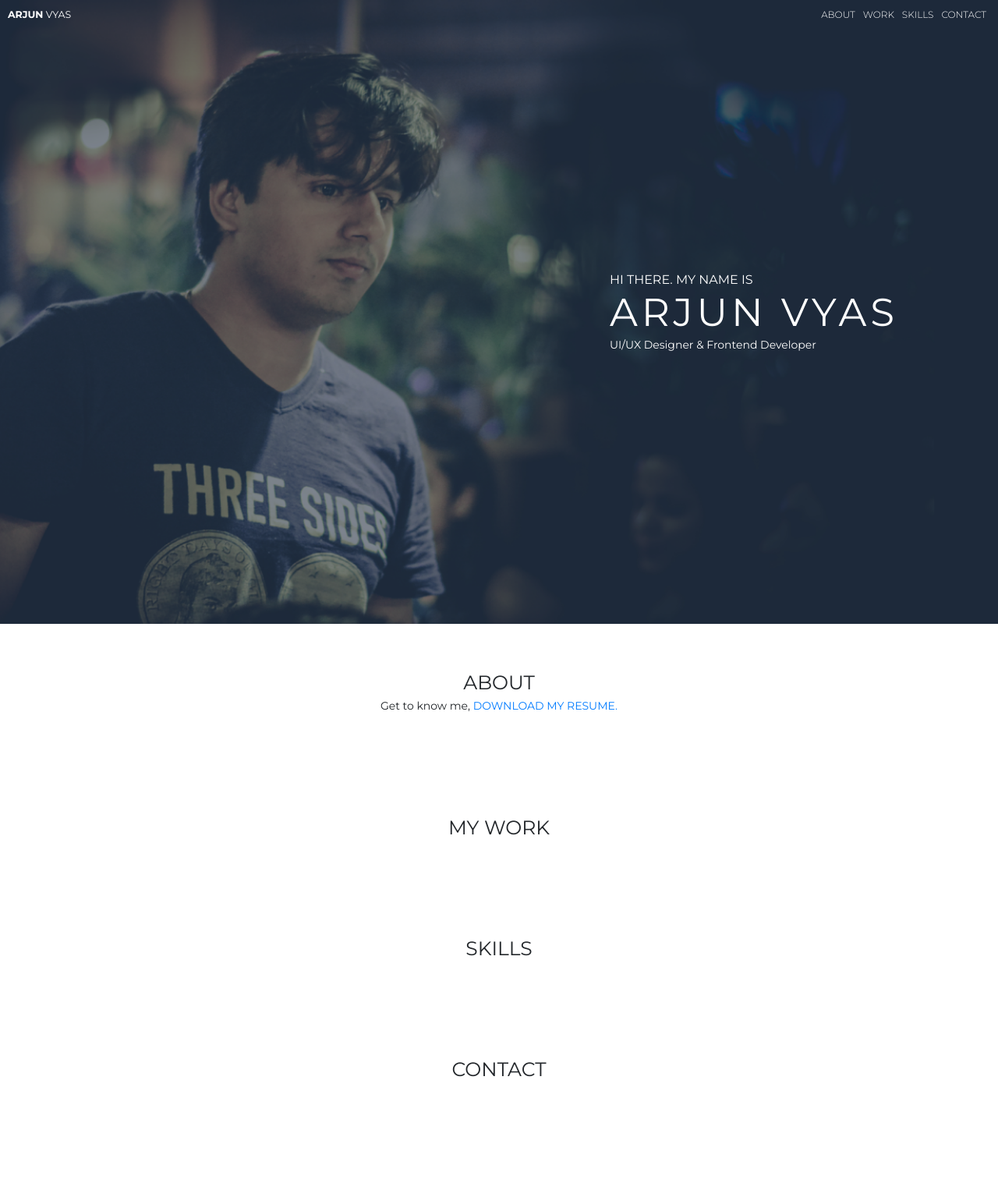
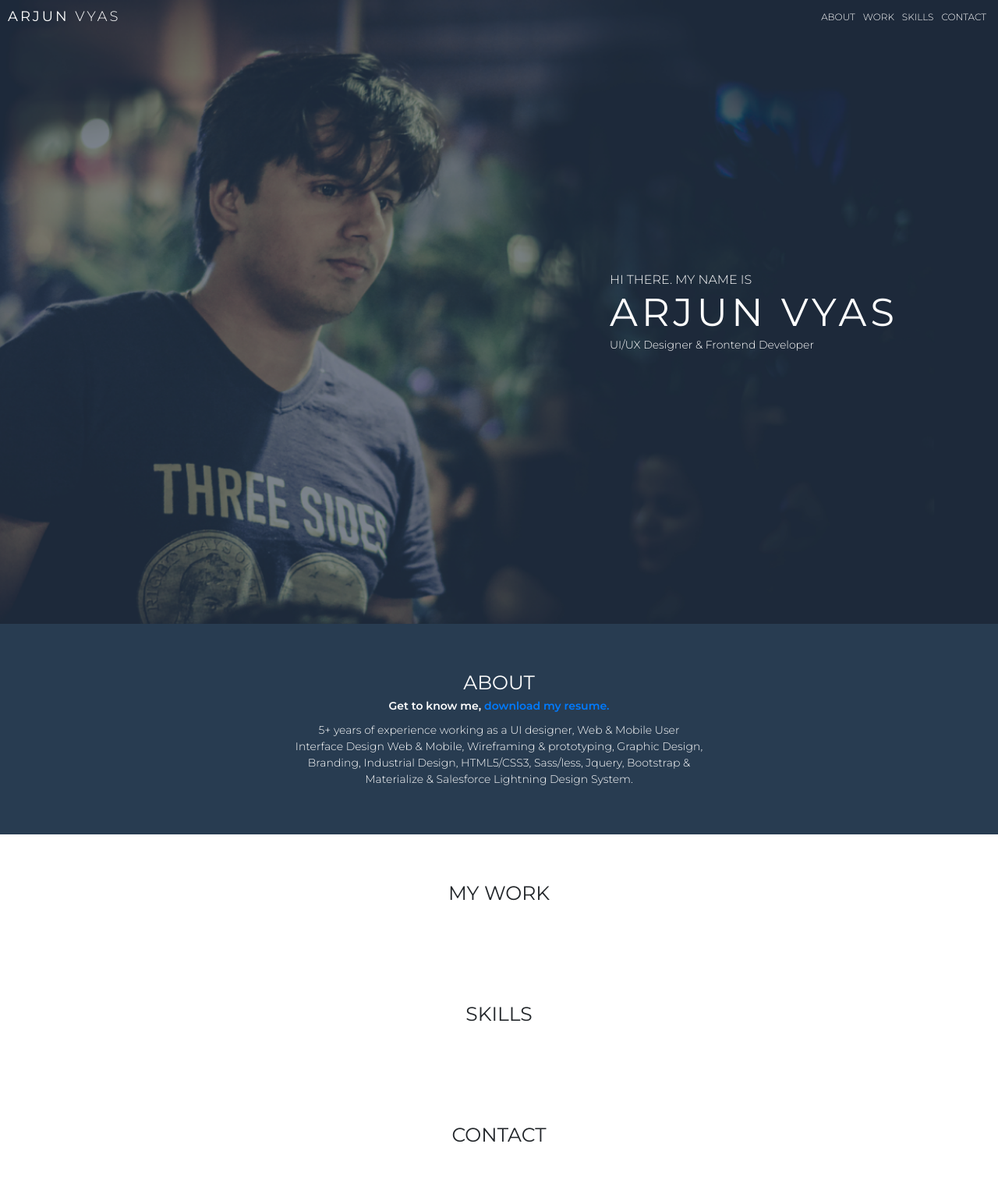
Before and after one commit to arjun2411/arjun2411.github.io, a PHP site: page / in a window 1280 px wide. Shown: the whole page at 78% size. Before the commit the page ends 1381 px from the top, so only its background shows below. Run offline with PHP 8.4, Linux system fonts and the light colour scheme.

Commit message:
about section

```diff
--- a/Scss/_header.scss
+++ b/Scss/_header.scss
@@ -5,6 +5,8 @@ header {
     }
     .navbar-light .navbar-brand {
         color: white;
+        font-size: 1.8rem;
+        letter-spacing: .3rem;
     }
     .nav-item {
         text-transform: uppercase;
--- a/Scss/_layout.scss
+++ b/Scss/_layout.scss
@@ -5,6 +5,7 @@ html {
 body {
     font-family: 'Montserrat', sans-serif;
     font-size: 1.4rem;
+    font-weight: $font-light;
 }
 
 .h2,
@@ -15,4 +16,7 @@ h2 {
 
 .page-section {
     padding: $pad-m 0;
+    .sub-heading {
+        font-weight: $font-semibold;
+    }
 }
--- a/Scss/_portfolio.scss
+++ b/Scss/_portfolio.scss
@@ -22,3 +22,8 @@
         text-transform: uppercase;
     }
 }
+
+#about {
+    background-color: #283C51;
+    color: white;
+}
--- a/css/main.css
+++ b/css/main.css
@@ -1,16 +1,18 @@
 html { font-size: 10px; }
 
-body { font-family: 'Montserrat', sans-serif; font-size: 1.4rem; }
+body { font-family: 'Montserrat', sans-serif; font-size: 1.4rem; font-weight: 300; }
 
 .h2, h2 { font-size: 2.5rem; text-transform: uppercase; }
 
 .page-section { padding: 6rem 0; }
 
+.page-section .sub-heading { font-weight: 600; }
+
 header { color: white; }
 
 header .navbar-brand { text-transform: uppercase; }
 
-header .navbar-light .navbar-brand { color: white; }
+header .navbar-light .navbar-brand { color: white; font-size: 1.8rem; letter-spacing: .3rem; }
 
 header .nav-item { text-transform: uppercase; font-size: 1.2rem; font-weight: 300; }
 
@@ -21,3 +23,5 @@ header .navbar-expand-lg .navbar-nav .nav-link { color: white; }
 .hero-section h1 { font-size: 5rem; font-weight: normal; letter-spacing: .5rem; margin-bottom: .05rem; }
 
 .hero-section p { margin-bottom: 0; font-size: 1.6rem; text-transform: uppercase; }
+
+#about { background-color: #283C51; color: white; }
--- a/index.html
+++ b/index.html
@@ -71,15 +71,21 @@
     </div>
   </div>
 
-  <div class="page-section">
+  <div class="page-section" id="about">
     <div class="container">
       <div class="section-heading text-center">
         <h2>About</h2>
-        <p class="sub-headding">
+        <p class="sub-heading">
           Get to know me,
-          <a href="#" class="text-uppercase">download my resume.</a>
+          <a href="#" class="link-white">download my resume.</a>
         </p>
       </div>
+
+      <p class="text-center col-sm-6 offset-sm-3 mb-0">
+        5+ years of experience working as a UI designer, Web &amp; Mobile User Interface Design Web &amp; Mobile, Wireframing &amp;
+        prototyping, Graphic Design, Branding, Industrial Design, HTML5/CSS3, Sass/less, Jquery, Bootstrap &amp; Materialize
+        &amp; Salesforce Lightning Design System.
+      </p>
     </div>
   </div>
 
```
